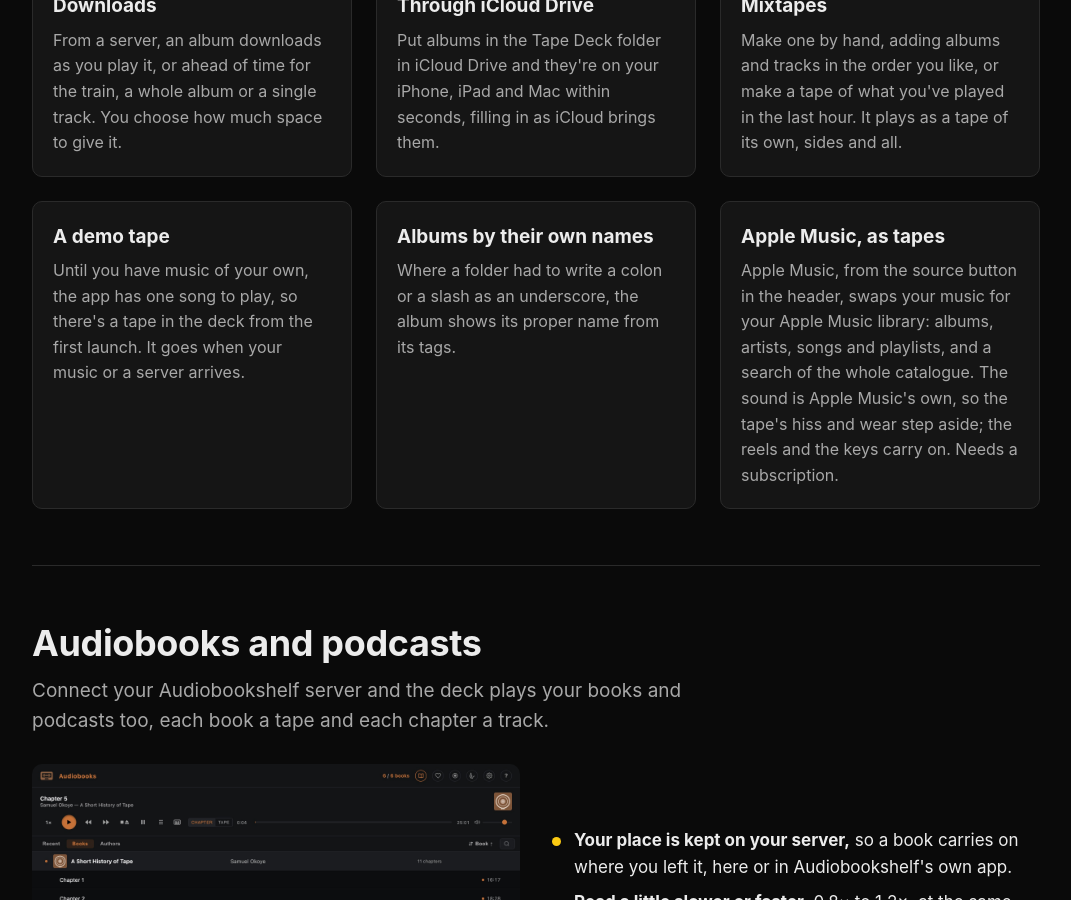
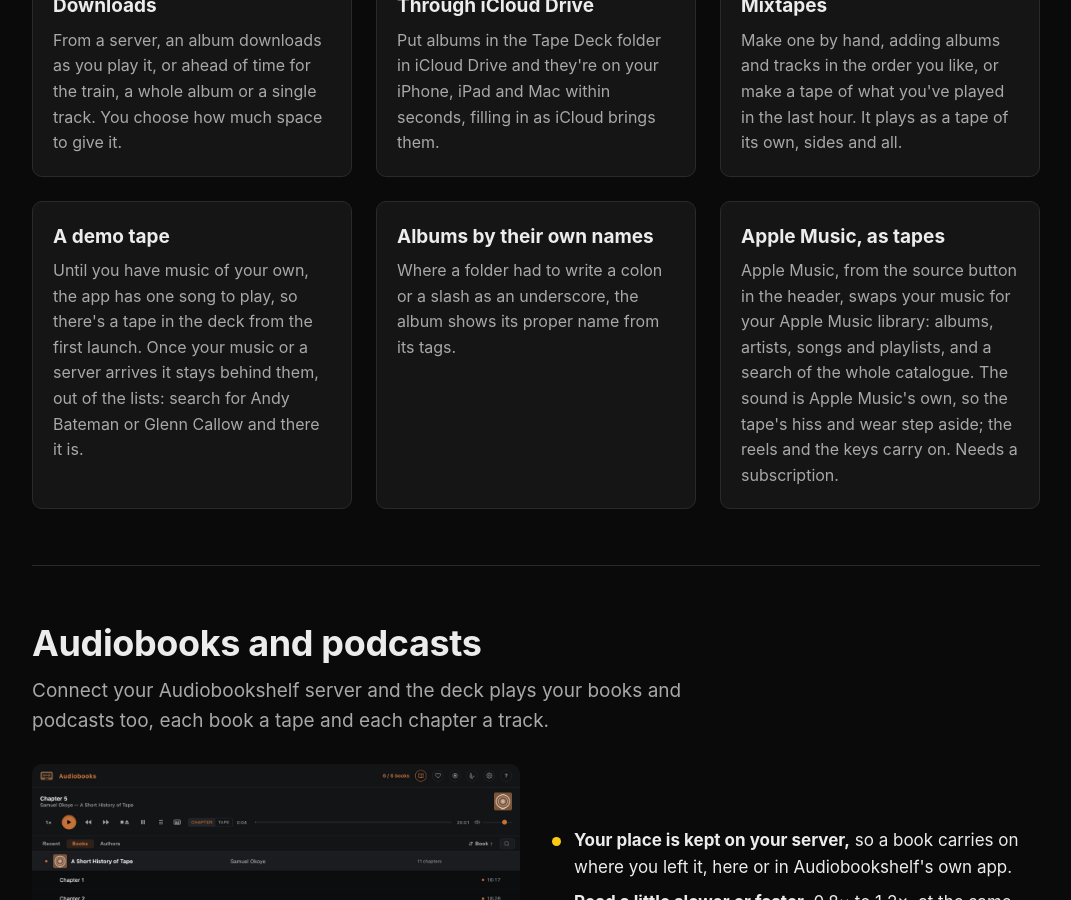
Before and after one commit to andybateman/andybateman.github.io, a Jekyll site: the page tapedeck/index.html, which Jekyll copies as it is, in a window 1280 px wide and 900 px high, scrolled down 4005 px. Shown: the whole window, without its empty margins (104-1175 px from the left). Built offline with Jekyll 4.4.1, drawn with Linux system fonts in a browser that asks for light colours.

Commit message:
/tapedeck/: the demo tape stays behind the music, found by a search

```diff
--- a/tapedeck/help.html
+++ b/tapedeck/help.html
@@ -337,7 +337,7 @@
   <p>What people have asked while testing Tape Deck.</p>
 
   <h3 class="faq-h">Getting started</h3>
-  <details><summary>The app opens on "Where your music comes from"</summary><p>That's the opening screen: it shows when there's nothing to play yet, and whenever you ask for it in <b>tape settings › Library › Where the music comes from</b>. Each source has a tile saying what it needs and how it stands: your own music (copied into iCloud Drive › Tape Deck › Music, into the app's own folder through the Files app, or File › Show Albums Folder on the Mac, or a folder played where it is), a Tape Deck Server, Plex, Jellyfin or another Subsonic server, Audiobookshelf and Apple Music. Tap one to set it up there. A folder you make yourself, with the app's folder's name, isn't read: use the app's own, which Open in Files takes you to. Meanwhile the demo tape plays, and goes when music of your own comes. With no server of your own, <a href="https://github.com/andybateman/tape-deck-server">Tape Deck Server</a> serves a folder of music to the app.</p><img class="screen" src="img/first-screen.png" alt="The opening screen, Where your music comes from: nothing set up yet, a Play the demo tape button, then tiles for Your own music and Tape Deck Server, each with a small picture, what it needs and Not set up" width="640" height="775" loading="lazy"></details>
+  <details><summary>The app opens on "Where your music comes from"</summary><p>That's the opening screen: it shows when there's nothing to play yet, and whenever you ask for it in <b>tape settings › Library › Where the music comes from</b>. Each source has a tile saying what it needs and how it stands: your own music (copied into iCloud Drive › Tape Deck › Music, into the app's own folder through the Files app, or File › Show Albums Folder on the Mac, or a folder played where it is), a Tape Deck Server, Plex, Jellyfin or another Subsonic server, Audiobookshelf and Apple Music. Tap one to set it up there. A folder you make yourself, with the app's folder's name, isn't read: use the app's own, which Open in Files takes you to. Meanwhile the demo tape plays; once music of your own comes it stays behind it, out of the lists, and a search for Andy Bateman or Glenn Callow finds it. With no server of your own, <a href="https://github.com/andybateman/tape-deck-server">Tape Deck Server</a> serves a folder of music to the app.</p><img class="screen" src="img/first-screen.png" alt="The opening screen, Where your music comes from: nothing set up yet, a Play the demo tape button, then tiles for Your own music and Tape Deck Server, each with a small picture, what it needs and Not set up" width="640" height="775" loading="lazy"></details>
   <details><summary>Which iPhone or iOS does it need?</summary><p>iOS 18 or later for the iPhone and iPad, macOS 15 for the Mac and watchOS 11 for the Apple Watch. On something older the app won&rsquo;t install, so update the system first.</p></details>
   <details><summary>The invitation email&rsquo;s sign-in loops</summary><p>Open the invitation on the iPhone itself, install TestFlight from the App Store, and choose View in TestFlight (or Start Testing) in the email. If the sign-in still loops, open the same link on a Mac, or in a private browser window. An invitation runs out after a few days, so ask for a new one if yours has.</p></details>
   <details><summary>TestFlight emailed me a build number that doesn&rsquo;t match</summary><p>The iPhone and the Mac apps are built separately, and each has its own build number. Check which app the email names: a Mac build is not an update for the iPhone.</p></details>
--- a/tapedeck/index.html
+++ b/tapedeck/index.html
@@ -101,7 +101,7 @@
     <div class="card"><h3>Mixtapes</h3><p>Make one by hand, adding albums and tracks in the order you like, or make a tape of what you've played in the last hour. It plays as a tape of its own, sides and all.</p></div>
     <!-- Send this tape, off for the moment (2026-10-17):
     <div class="card"><h3>Send this tape</h3><p>Send the tape in the deck as a link: a page that draws its cassette, its label in its hand, and lists the tracks a side. The music doesn't go with it.</p></div> -->
-    <div class="card"><h3>A demo tape</h3><p>Until you have music of your own, the app has one song to play, so there's a tape in the deck from the first launch. It goes when your music or a server arrives.</p></div>
+    <div class="card"><h3>A demo tape</h3><p>Until you have music of your own, the app has one song to play, so there's a tape in the deck from the first launch. Once your music or a server arrives it stays behind them, out of the lists: search for Andy Bateman or Glenn Callow and there it is.</p></div>
     <div class="card"><h3>Albums by their own names</h3><p>Where a folder had to write a colon or a slash as an underscore, the album shows its proper name from its tags.</p></div>
     <div class="card"><h3>Apple Music, as tapes</h3><p>Apple Music, from the source button in the header, swaps your music for your Apple Music library: albums, artists, songs and playlists, and a search of the whole catalogue. The sound is Apple Music's own, so the tape's hiss and wear step aside; the reels and the keys carry on. Needs a subscription.</p></div>
   </div>
```
